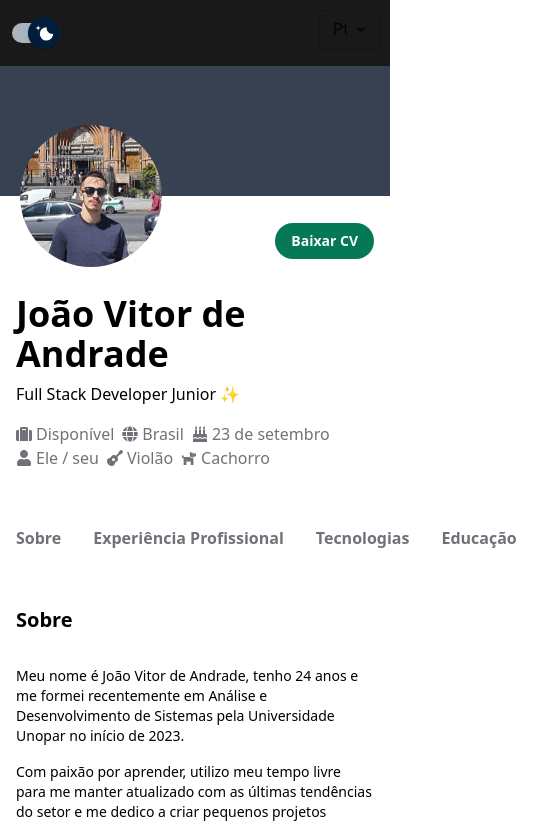
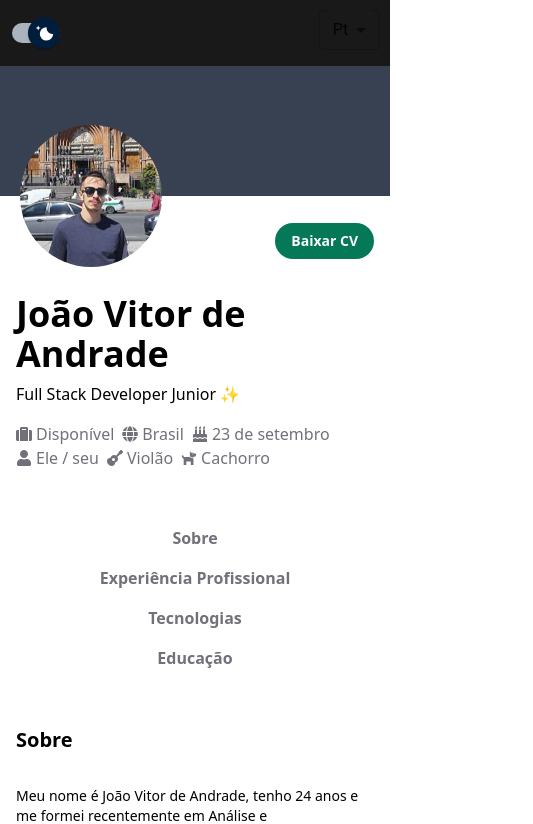
Before and after one commit to AndradeJaum/Portfolio, a Next.js app: page / in a window 390 px wide. Shown: the top 824 px of the page, 533 px wide, since content can reach past the window. Built offline with nearby package versions, Linux system fonts and the light colour scheme.

Commit message:
style: fix responsive

```diff
--- a/pages/index.tsx
+++ b/pages/index.tsx
@@ -52,7 +52,7 @@ const Home: NextPage = () => {
         />
         <LanguageSwitcher />
       </nav>
-      <header className="w-[724px] max-w-full mx-auto">
+      <header className="sm:w w-[724px] max-w-full mx-auto ">
         <div className="w-full aspect-[3/1] bg-hover"></div>
         <div className="w-[610px] max-w-full mx-auto grid gap-2 px-4">
           <div className="relative flex justify-end items-center min-h-[90px] py-2">
@@ -72,7 +72,7 @@ const Home: NextPage = () => {
               <span className="font-bold">{t("download")}</span>
             </a>
           </div>
-          <h1 className="font-bold text-4xl">João Vitor de Andrade</h1>
+          <h1 className=" font-bold text-4xl">João Vitor de Andrade</h1>
           <p className="mb-2 text-base">Full Stack Developer Junior ✨</p>
           <span className="flex gap-x-2 items-center flex-wrap text-textSecond font-medium text-base">
             <span className="flex items-center gap-1 hover:text-textLight dark:hover:text-textDark">
@@ -102,10 +102,10 @@ const Home: NextPage = () => {
           </span>
         </div>
         <div className="w-[610px] max-w-full mx-auto my-12 text-base">
-          <div className="max-w-full grid grid-flow-col items-center text-textSecond whitespace-nowrap">
+          <div className="flex flex-col items-center flex-wrap sm:flex-row text-textSecond ">
             <button
               name={`${t("about.title")}`}
-              className={`font-bold grid place-items-center w-full h-full hover:text-textLight dark:hover:text-textDark ${
+              className={`font-bold flex items-center hover:text-textLight dark:hover:text-textDark ${
                 activeSection === "about" ? "dark:text-textDark" : ""
               }`}
               onClick={() => handleSectionClick("about")}
@@ -115,7 +115,7 @@ const Home: NextPage = () => {
 
             <button
               name={`${t("work.title")}`}
-              className={`font-bold grid place-items-center w-full h-full hover:text-textLight dark:hover:text-textDark ${
+              className={`font-bold flex items-center hover:text-textLight dark:hover:text-textDark ${
                 activeSection === "work" ? "dark:text-textDark" : ""
               }`}
               onClick={() => handleSectionClick("work")}
@@ -125,7 +125,7 @@ const Home: NextPage = () => {
 
             <button
               name={`${t("skill.title")}`}
-              className={`font-bold grid place-items-center w-full h-full hover:text-textLight dark:hover:text-textDark ${
+              className={`font-bold flex items-center hover:text-textLight dark:hover:text-textDark ${
                 activeSection === "skill" ? "dark:text-textDark" : ""
               }`}
               onClick={() => handleSectionClick("skill")}
@@ -135,7 +135,7 @@ const Home: NextPage = () => {
 
             <button
               name={`${t("education.title")}`}
-              className={`font-bold grid place-items-center w-full h-full hover:text-textLight dark:hover:text-textDark ${
+              className={`font-bold flex items-center hover:text-textLight dark:hover:text-textDark ${
                 activeSection === "education" ? "dark:text-textDark" : ""
               }`}
               onClick={() => handleSectionClick("education")}
```
Also changed, not shown: 1 other file (tests, documents, lock files or other folders).
